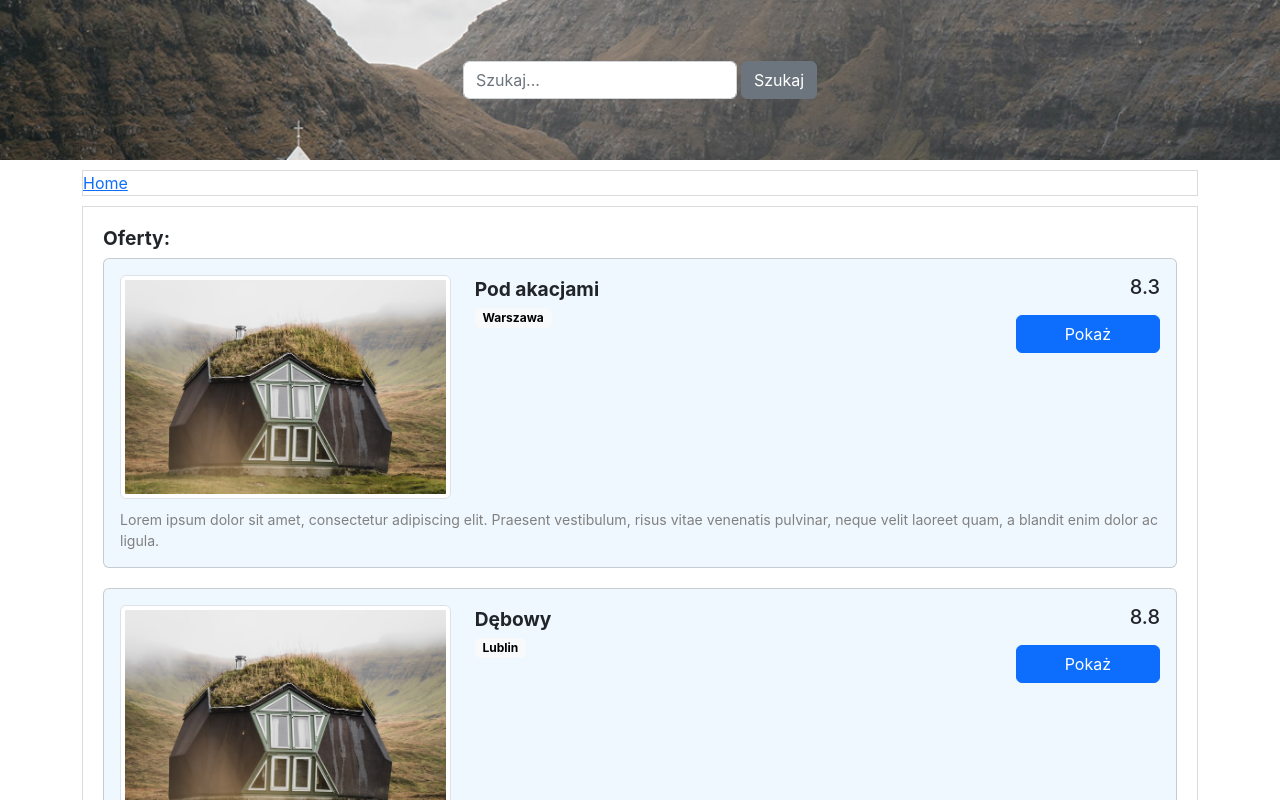
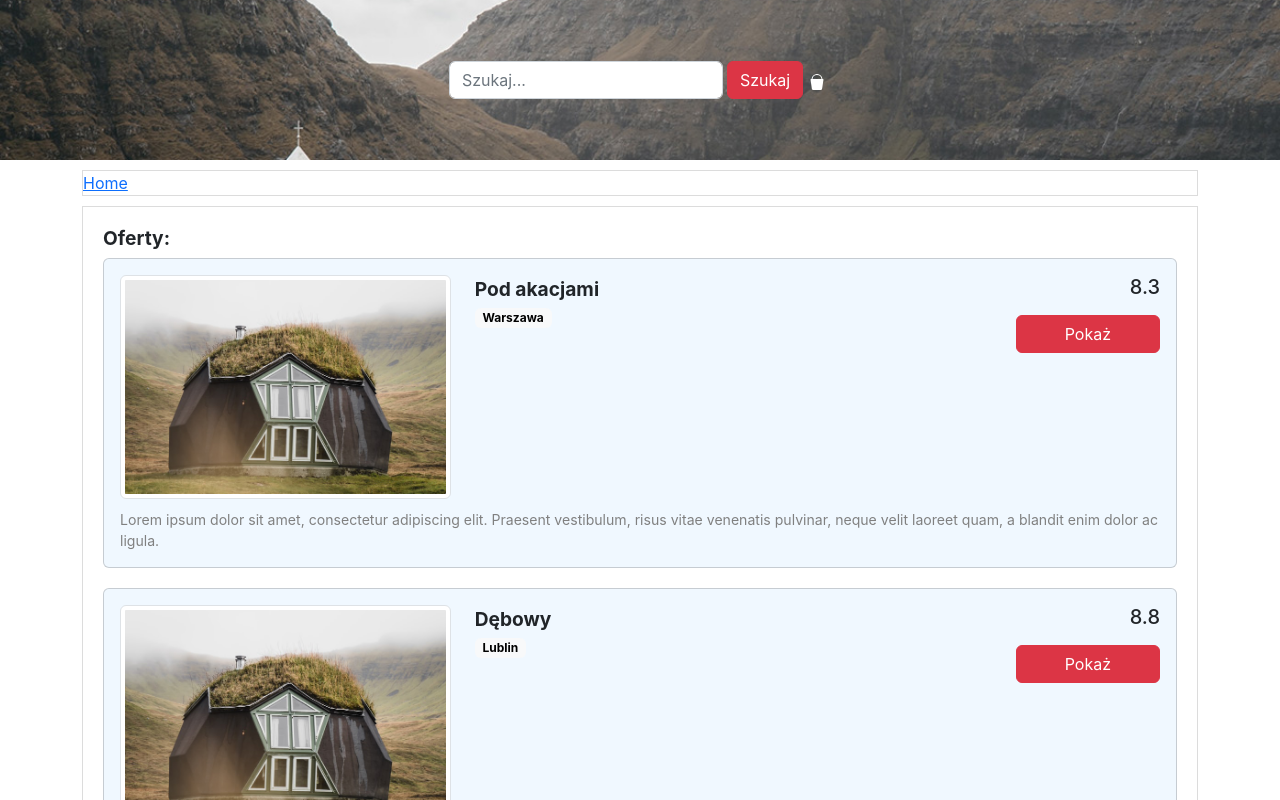
Before and after one commit to adrianMachulec/reactApp, a React (Create React App) app: page / in a window 1280 px wide. Shown: the top 800 px of the page. Built offline with nearby package versions, Linux system fonts and the light colour scheme.

Commit message:
Theme button

```diff
--- a/src/App.js
+++ b/src/App.js
@@ -7,6 +7,7 @@ import Hotels from "./components/Hotels/Hotels";
 import LoadingIcon from "./components/UI/LoadingIcon/LoadingIcon";
 import Searchbar from "./components/UI/Searchbar/Searchbar";
 import Layout from "./components/Layout/Layout";
+import ThemeButton from "./components/UI/ThemeButton/ThemeButton";
 
 class App extends Component {
   hotels = [
@@ -33,6 +34,7 @@ class App extends Component {
   state = {
     hotels: [],
     loading: true,
+    theme: "danger",
   };
 
   searchHandler(term) {
@@ -48,23 +50,32 @@ class App extends Component {
     }, 1000);
   }
 
+  changeTheme = () => {
+    const newTheme = this.state.theme === 'primary' ? 'danger' : 'primary'
+    this.setState({theme: newTheme})
+  }
+
   render() {
     return (
       <Layout
         header={
           <Header onSearch={(term) => this.searchHandler(term)}>
-            <Searchbar onSearch={(term) => this.searchHandler(term)} />
+            <Searchbar
+              onSearch={(term) => this.searchHandler(term)}
+              theme={this.state.theme}
+            />
+            <ThemeButton onChange={this.changeTheme} />
           </Header>
         }
-        menu={<Menu />}
+        menu={<Menu theme={this.state.theme} />}
         content={
           this.state.loading ? (
-            <LoadingIcon />
+            <LoadingIcon theme={this.state.theme} />
           ) : (
-            <Hotels hotels={this.state.hotels} />
+            <Hotels hotels={this.state.hotels} theme={this.state.theme} />
           )
         }
-        footer={<Footer />}
+        footer={<Footer theme={this.state.theme} />}
       />
     );
   }
--- a/src/components/Footer/Footer.js
+++ b/src/components/Footer/Footer.js
@@ -1,6 +1,6 @@
-export default function Footer() {
+export default function Footer(props) {
     return(
-        <div className="text-center mt-3">
+        <div className={`text-center mt-3 text-${props.theme}`}>
             Noclegi 2023
         </div>
     )
--- a/src/components/Hotels/Hotel/Hotel.js
+++ b/src/components/Hotels/Hotel/Hotel.js
@@ -25,7 +25,7 @@ function Hotel(props) {
               </div>
               <div className="col text-end">
                 <h5>{props.rating}</h5>
-                <a href="/" className="btn btn-primary mt-2 px-5">
+                <a href="/" className={`btn btn-${props.theme} mt-2 px-5`}>
                   Pokaż
                 </a>
               </div>
--- a/src/components/Hotels/Hotels.js
+++ b/src/components/Hotels/Hotels.js
@@ -8,7 +8,7 @@ class Hotels extends Component {
         return(
             <div className={styles.container}>
                 <h2 className={styles.title}>Oferty:</h2>
-                {this.props.hotels.map(hotel => <Hotel key={hotel.id} {...hotel} />)}
+                {this.props.hotels.map(hotel => <Hotel key={hotel.id} {...hotel} theme={this.props.theme} />)}
             </div>
         )
     }
--- a/src/components/UI/LoadingIcon/LoadingIcon.js
+++ b/src/components/UI/LoadingIcon/LoadingIcon.js
@@ -1,7 +1,7 @@
-export default function LoadingIcon() {
+export default function LoadingIcon(props) {
   return (
     <div className="d-flex justify-content-center">
-      <div className="spinner-border" role="status">
+      <div className={`spinner-border text-${props.theme}`} role="status">
         <span className="visually-hidden">Ładowanie...</span>
       </div>
     </div>
--- a/src/components/UI/Searchbar/Searchbar.js
+++ b/src/components/UI/Searchbar/Searchbar.js
@@ -24,7 +24,7 @@ function Searchbar(props) {
         placeholder="Szukaj..."
       />
       <button
-        className="btn btn-secondary ms-1"
+        className={`btn btn-${props.theme} ms-1`}
         onClick={search}
       >Szukaj</button>
     </div>
--- /dev/null
+++ b/src/components/UI/ThemeButton/ThemeButton.js
@@ -0,0 +1,18 @@
+import styles from './ThemeButton.module.css'
+
+export default function ThemeButton(props) {
+  return (
+    <button className={styles.themeButton} onClick={props.onChange}>
+      <svg
+        xmlns="http://www.w3.org/2000/svg"
+        width="16"
+        height="16"
+        fill="currentColor"
+        className="bi bi-bucket-fill"
+        viewBox="0 0 16 16"
+      >
+        <path d="M2.522 5H2a.5.5 0 0 0-.494.574l1.372 9.149A1.5 1.5 0 0 0 4.36 16h7.278a1.5 1.5 0 0 0 1.483-1.277l1.373-9.149A.5.5 0 0 0 14 5h-.522A5.5 5.5 0 0 0 2.522 5zm1.005 0a4.5 4.5 0 0 1 8.945 0H3.527z" />
+      </svg>
+    </button>
+  );
+}
--- /dev/null
+++ b/src/components/UI/ThemeButton/ThemeButton.module.css
@@ -0,0 +1,5 @@
+.themeButton{
+    background:none;
+    border: none;
+    color: white;
+}
```
